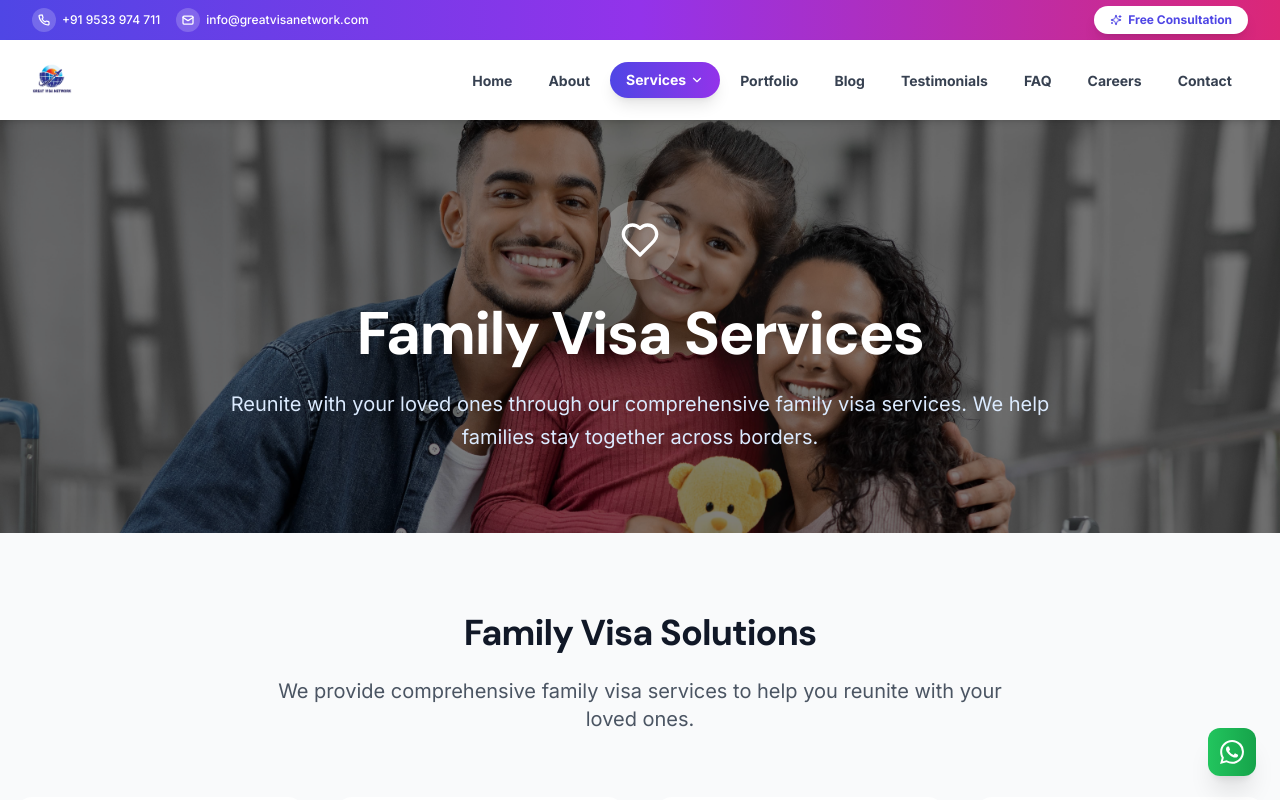
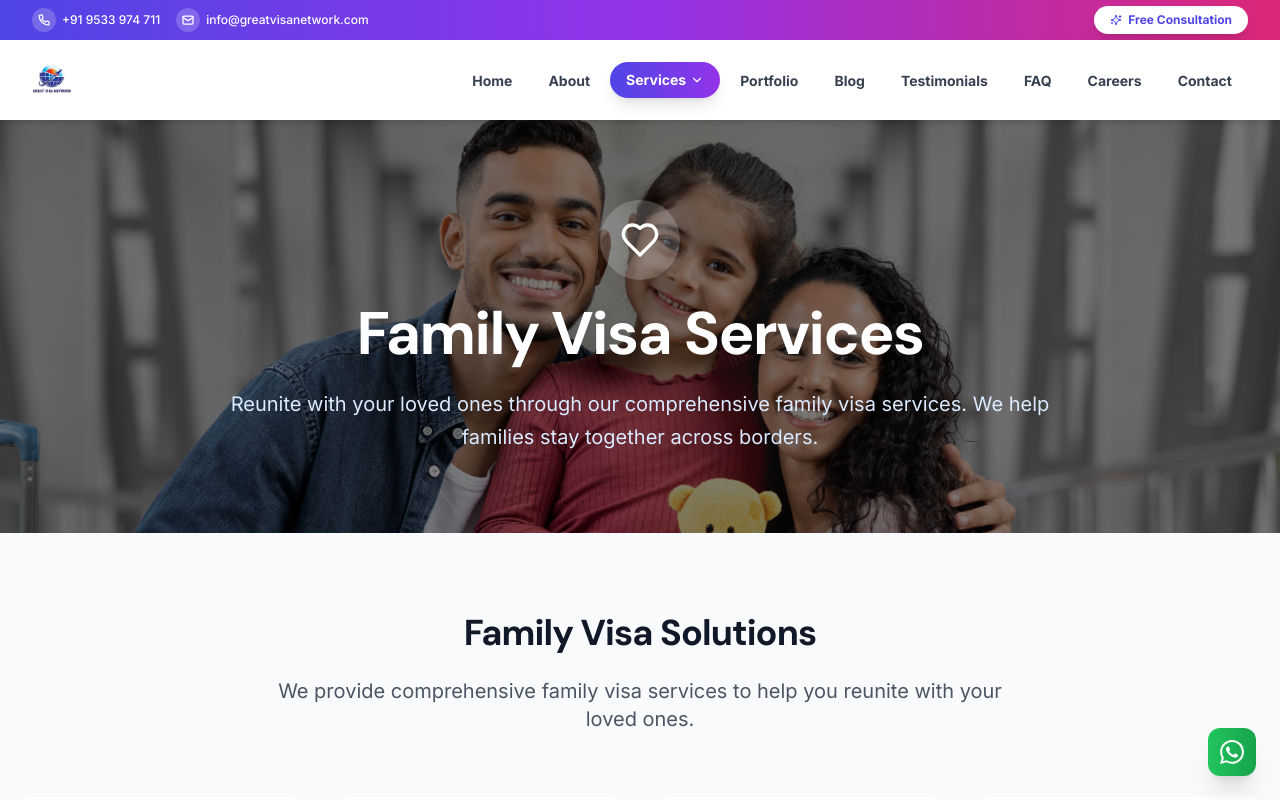
Before and after one commit to octaleadsprivatelimited-cloud/greatvisa, a React (Vite) app in the folder client/: page /family-visa in a window 1280 px wide. Shown: the top 800 px of the page. Built offline with nearby package versions, Linux system fonts and the light colour scheme.

Commit message:
Move family visa image up by another 5%
- Changed objectPosition from 'center 15%' to 'center 10%'
- Total upward shift: 40% from original center position
- Shows top portion of family visa image

```diff
--- a/client/src/pages/FamilyVisa.tsx
+++ b/client/src/pages/FamilyVisa.tsx
@@ -29,7 +29,7 @@ const FamilyVisa: React.FC = () => {
             src="/services/family_visa.jpg"
             alt="Family Visa"
             className="w-full h-full object-cover"
-            style={{ objectPosition: 'center 15%' }}
+            style={{ objectPosition: 'center 10%' }}
           />
         </div>
         <div className="absolute inset-0 bg-black/50"></div>
```
